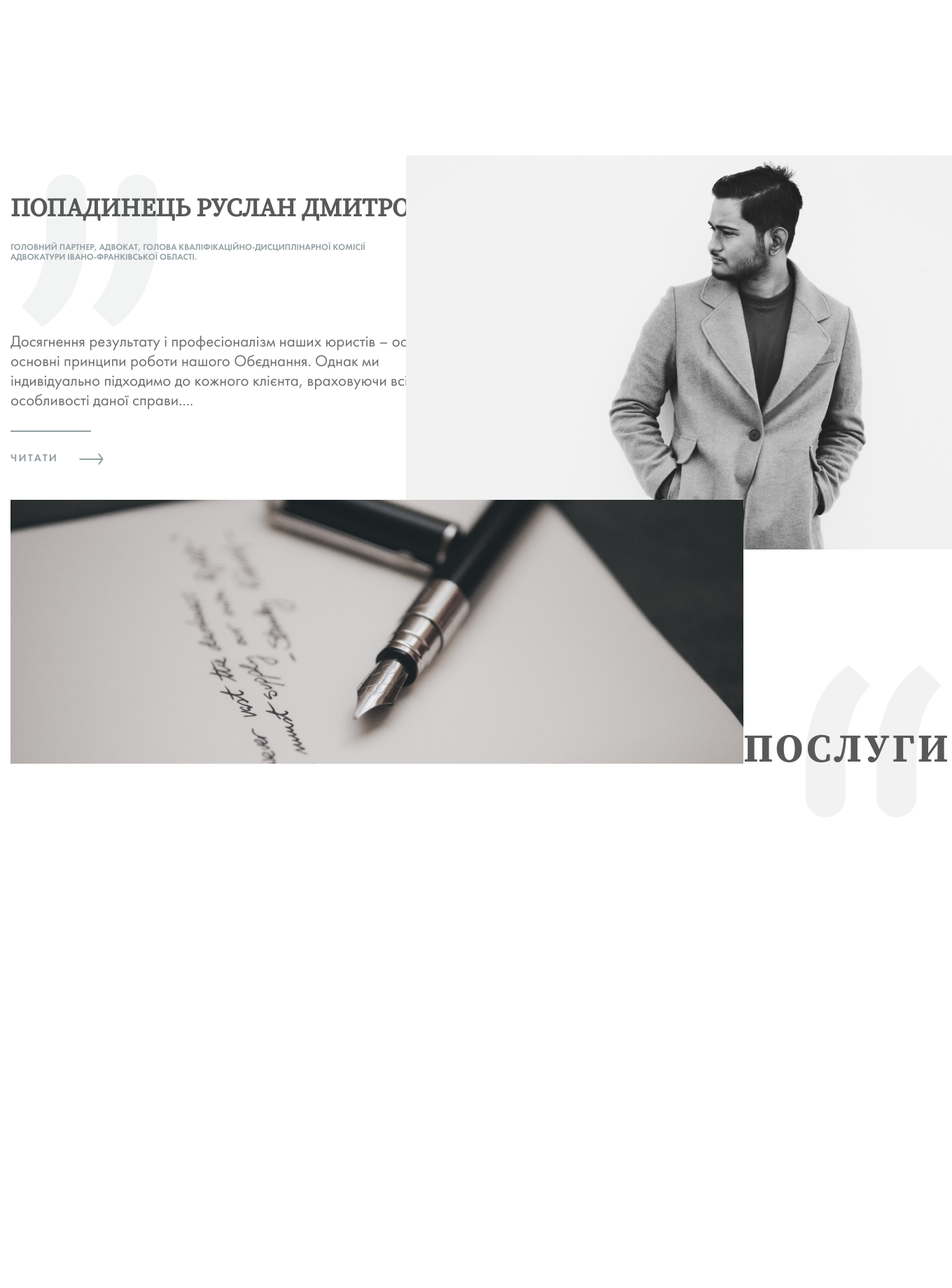
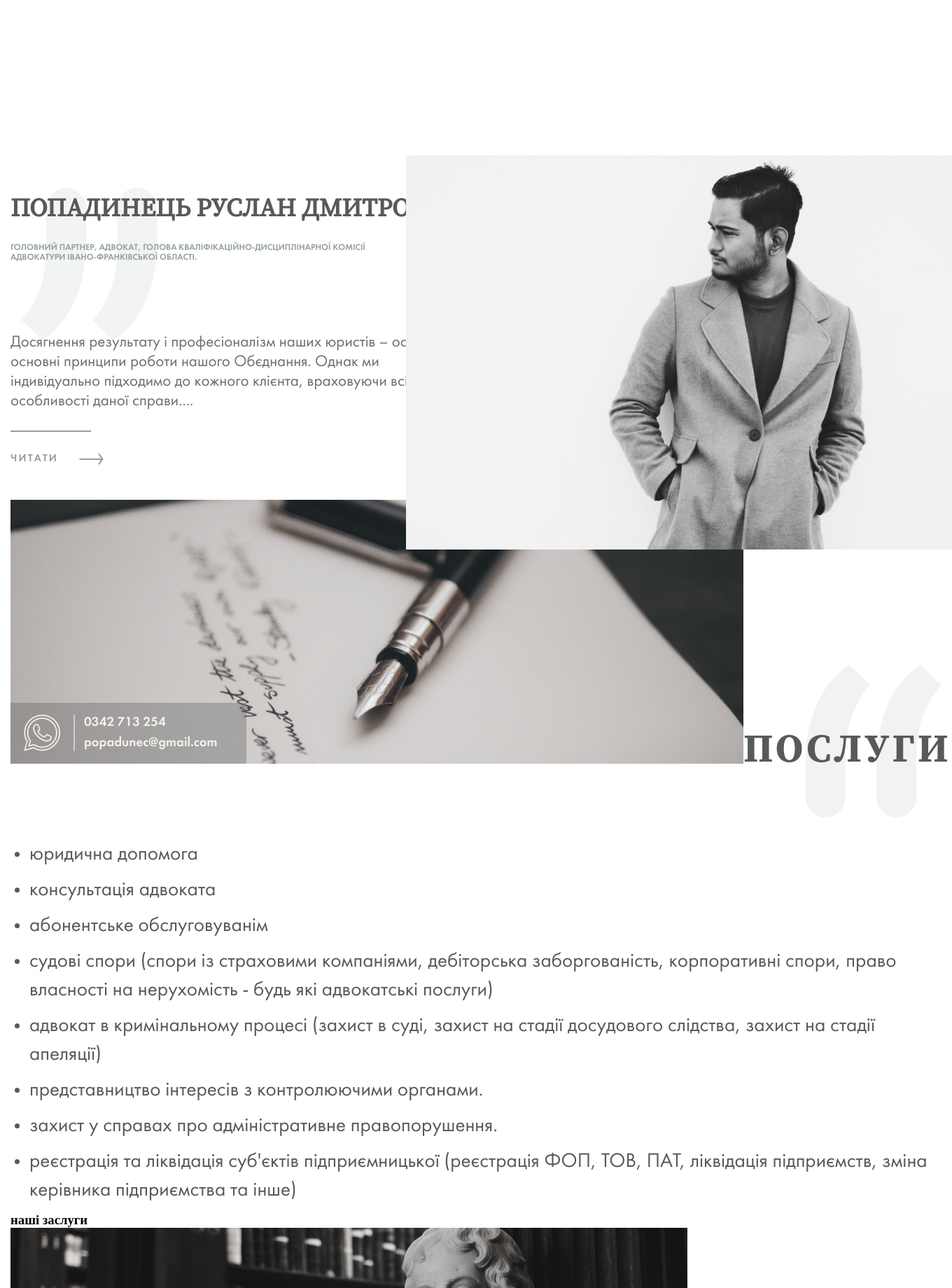
Before and after one commit to pechka1/pechka1.github.io, a PHP site: page / in a window 1360 px wide. Shown: the part 1752-3592 px from the top of the page at 70% size. Before the commit the page ends 2919 px from the top, so only its background shows below. Run offline with PHP 8.4, Linux system fonts and the light colour scheme.

Commit message:
zupk Ver2

```diff
--- a/zupk/css/style.css
+++ b/zupk/css/style.css
@@ -441,6 +441,7 @@ section.about_us .person .image_1{
 	position: absolute;
 	top:0;
 	right: 0;
+	z-index: 1;
 }
 section.about_us .person .wrap{
 	display: flex;
@@ -462,3 +463,69 @@ section.about_us .person .wrap .services{
 	line-height: 45px;
 	text-align: center;
 }
+section.about_us .person .wrap .cover{
+	flex-shrink: 0;
+	position: relative;
+	font-size: 0;
+}
+section.about_us .person .wrap .cover .info{
+	max-width: 337px;
+	width: 100%;
+	height: 87px;
+	position: absolute;
+	z-index: 1;
+	bottom: 0;
+	left: 0;
+	background-color: rgba(88, 89, 89, 0.34);
+	display: flex;
+	align-items: center;
+	padding-left: 19px;
+}
+section.about_us .person .wrap .cover .info > div{
+	display: flex;
+	flex-direction: column;
+	justify-content: space-between;
+	height: 52px;
+	position: relative;
+	padding-left: 15px;
+	margin-left: 19px;
+}
+section.about_us .person .wrap .cover .info > div:before{
+	content: '';
+	position: absolute;
+	left: 0;
+	top: 0;
+	height: 100%;
+	width: 2px;
+	background-color:  rgba(244, 242, 239, 0.61);
+}
+section.about_us .person .wrap .cover .info > div .phone,
+section.about_us .person .wrap .cover .info > div .mail{
+	font-family: FuturaDemiC;
+	font-size: 19px;
+	line-height: 122.2%;
+	color: #F4F2EF;
+	transition: color .5s ease;
+}
+
+section.about_us .person .wrap .cover .info > div .phone:hover,
+section.about_us .person .wrap .cover .info > div .mail:hover{
+	color: #000;
+}
+section.about_us .person .wrap .cover .info > div .phone{
+	font-weight: 600;
+}
+section.about_us .person .list{
+	font-family: FuturaBookC;
+	font-style: normal;
+	font-weight: normal;
+	font-size: 29.2px;
+	line-height: 41px;
+	color: #585959;
+	max-width: 1411px;
+}
+section.about_us .person .list li{
+	margin-bottom: 10px;
+	list-style: disc;
+	margin-left: 27px;
+}
--- a/zupk/index.html
+++ b/zupk/index.html
@@ -142,11 +142,34 @@
 				</button>
 			<img class="image_1" src="image/person1.png" alt="person">
 			<div class="wrap">
-				<img src="image/person2.png" alt="person">
+				<div class="cover">
+					<img src="image/person2.png" alt="person">
+					<div class="info">
+						<img src="image/icon_phone.png" alt="phone">
+						<div>
+							<a class="phone" href="tel:0342 713 254">0342 713 254</a>
+							<a class="mail" href="mailto:popadunec@gmail.com">popadunec@gmail.com</a>
+						</div>
+					</div>
+				</div>
 				<h5 class="services">Послуги</h5>
 			</div>
-
+			<ul class="list">
+				<li>юридична допомога</li>
+				<li>консультація адвоката</li>
+				<li> абонентське обслуговуванім</li>
+				<li>судові спори (спори із страховими компаніями, дебіторська заборгованість, корпоративні спори, право власності на нерухомість - будь які адвокатські послуги)</li>
+				<li>адвокат в кримінальному процесі (захист в суді, захист на стадії досудового слідства, захист на стадії апеляції)</li>
+				<li>представництво інтересів з контролюючими органами.</li>
+				<li>захист у справах про адміністративне правопорушення.</li>
+				<li>реєстрація та ліквідація суб'єктів підприємницької (реєстрація ФОП, ТОВ, ПАТ, ліквідація підприємств, зміна керівника підприємства та інше)</li>
+			</ul>
 		</div>
+	</section>
+	<!-- Our Services -->
+	<section class="our_services container_small">
+		<h3>наші заслуги</h3>
+		<img src="image/our_ser.png" alt="Our services">
 	</section>
 	<script src="js/main.js"></script>
 </body>
```
Also changed, not shown: zupk/image/icon_phone.png (added), zupk/image/our_ser.png (added).
